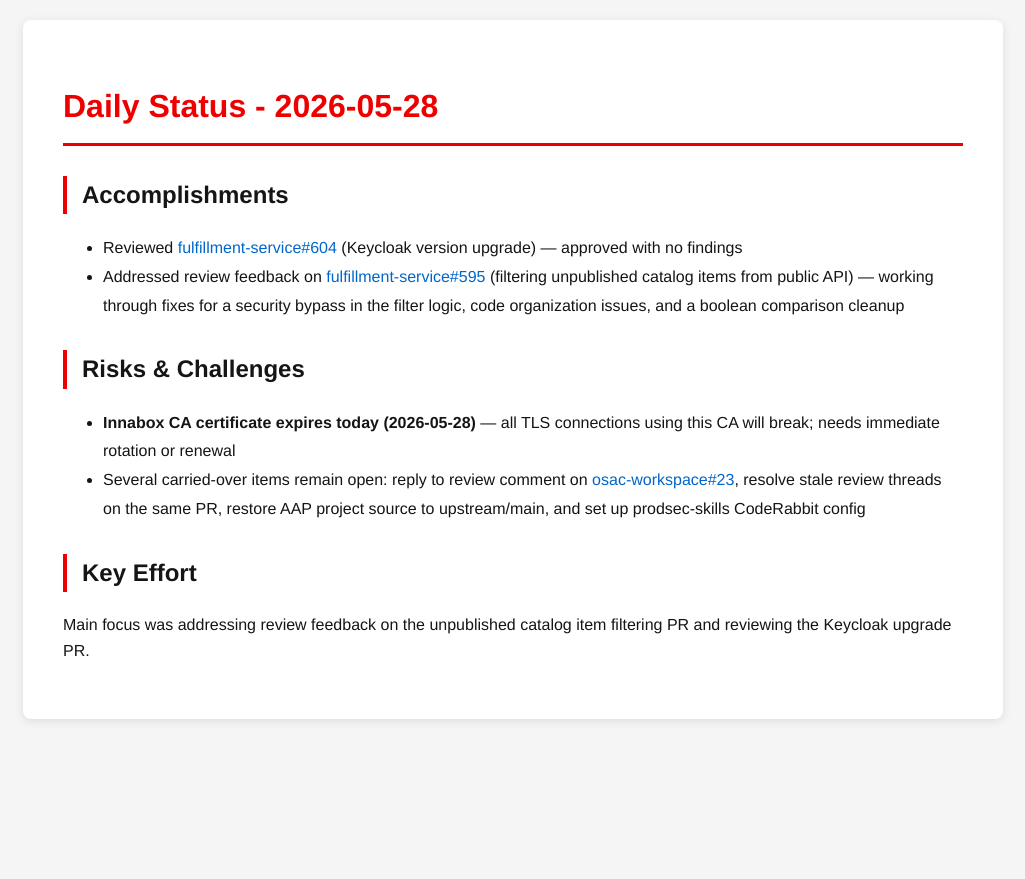
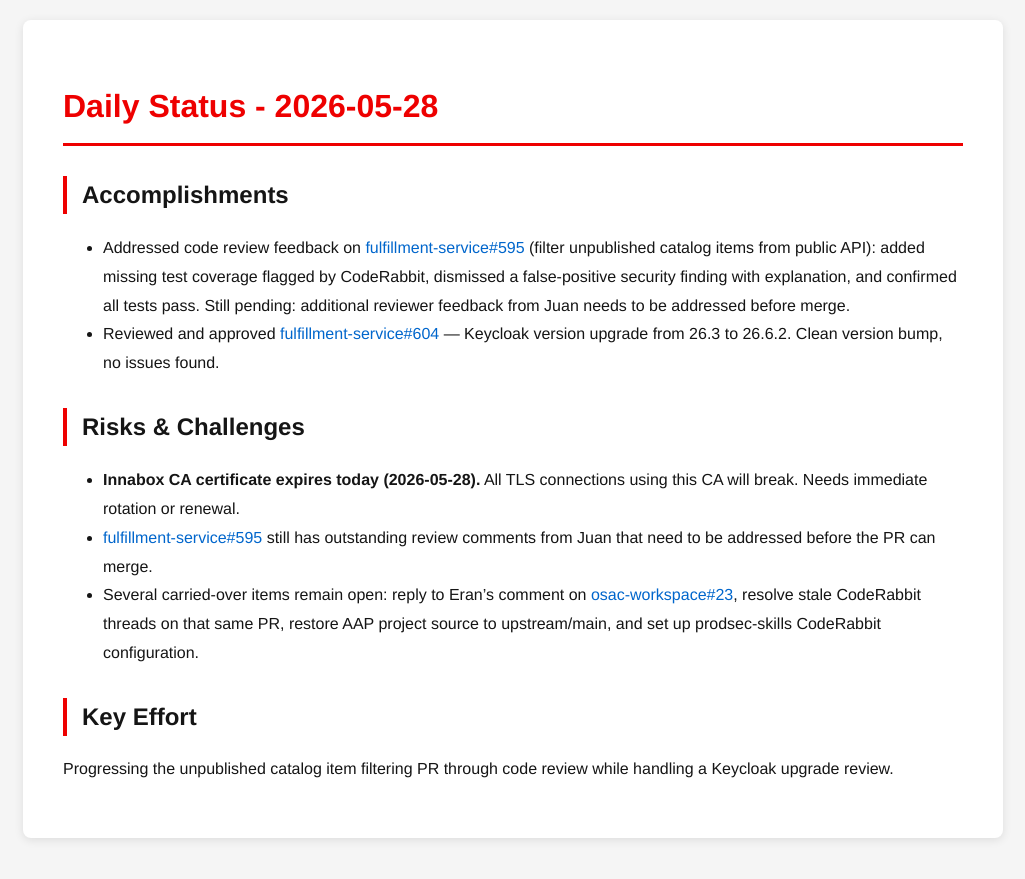
Before and after one commit to tzvatot/daily-status, a Jekyll site: the page built from 2026-05-28.md, in a window 1280 px wide. Shown: the top 879 px of the page, without its empty margins (127-1152 px from the left). Built offline with Jekyll 4.4.1, drawn with Linux system fonts in a browser that asks for light colours.

Commit message:
Daily status update - 2026-05-28

```diff
--- a/2026-05-28.md
+++ b/2026-05-28.md
@@ -7,12 +7,13 @@ date: 2026-05-28
 # Daily Status - 2026-05-28
 
 ## Accomplishments
-- Reviewed [fulfillment-service#604](https://github.com/osac-project/fulfillment-service/pull/604) (Keycloak version upgrade) — approved with no findings
-- Addressed review feedback on [fulfillment-service#595](https://github.com/osac-project/fulfillment-service/pull/595) (filtering unpublished catalog items from public API) — working through fixes for a security bypass in the filter logic, code organization issues, and a boolean comparison cleanup
+- Addressed code review feedback on [fulfillment-service#595](https://github.com/osac-project/fulfillment-service/pull/595) (filter unpublished catalog items from public API): added missing test coverage flagged by CodeRabbit, dismissed a false-positive security finding with explanation, and confirmed all tests pass. Still pending: additional reviewer feedback from Juan needs to be addressed before merge.
+- Reviewed and approved [fulfillment-service#604](https://github.com/osac-project/fulfillment-service/pull/604) — Keycloak version upgrade from 26.3 to 26.6.2. Clean version bump, no issues found.
 
 ## Risks & Challenges
-- **Innabox CA certificate expires today (2026-05-28)** — all TLS connections using this CA will break; needs immediate rotation or renewal
-- Several carried-over items remain open: reply to review comment on [osac-workspace#23](https://github.com/osac-project/osac-workspace/pull/23), resolve stale review threads on the same PR, restore AAP project source to upstream/main, and set up prodsec-skills CodeRabbit config
+- **Innabox CA certificate expires today (2026-05-28).** All TLS connections using this CA will break. Needs immediate rotation or renewal.
+- [fulfillment-service#595](https://github.com/osac-project/fulfillment-service/pull/595) still has outstanding review comments from Juan that need to be addressed before the PR can merge.
+- Several carried-over items remain open: reply to Eran's comment on [osac-workspace#23](https://github.com/osac-project/osac-workspace/pull/23), resolve stale CodeRabbit threads on that same PR, restore AAP project source to upstream/main, and set up prodsec-skills CodeRabbit configuration.
 
 ## Key Effort
-Main focus was addressing review feedback on the unpublished catalog item filtering PR and reviewing the Keycloak upgrade PR.
+Progressing the unpublished catalog item filtering PR through code review while handling a Keycloak upgrade review.
```
